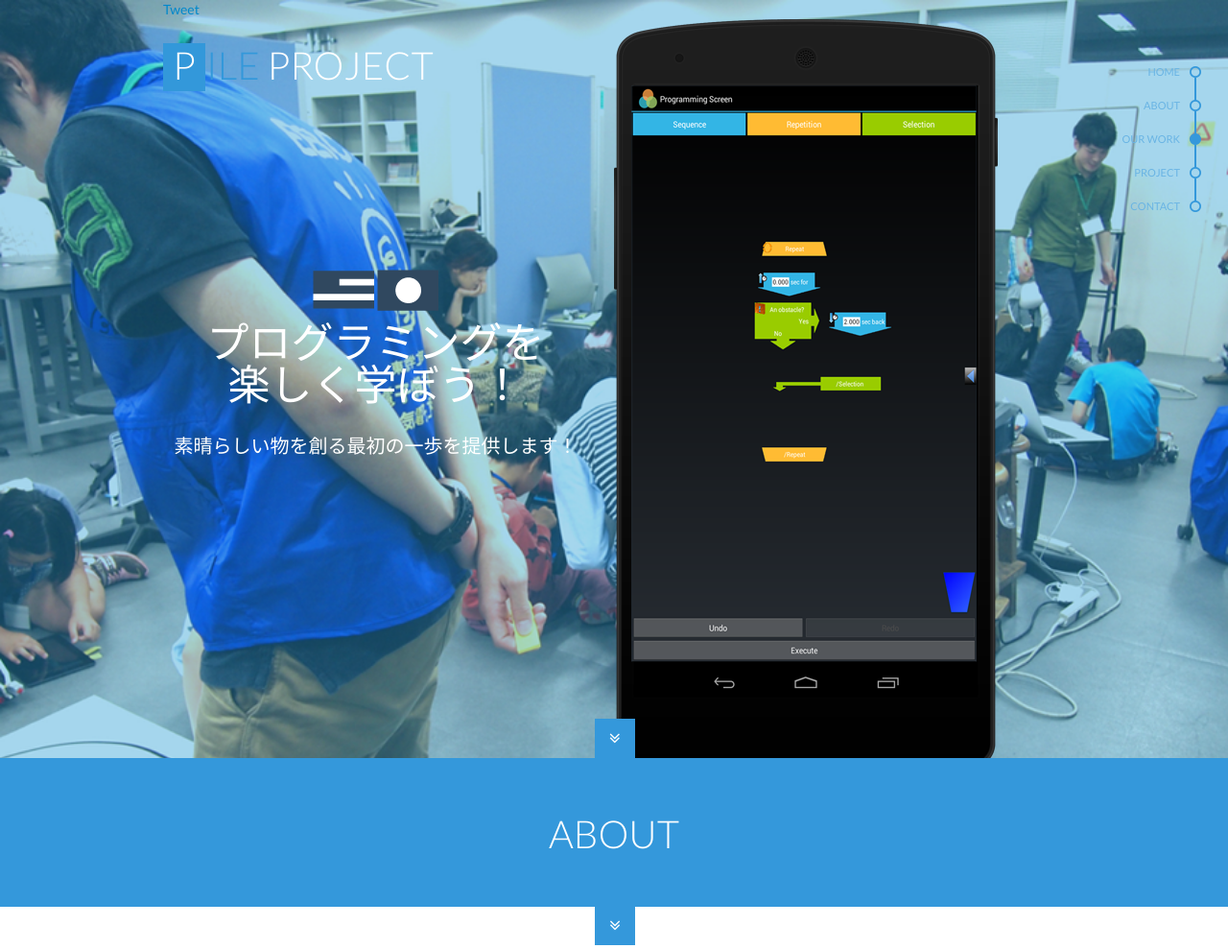
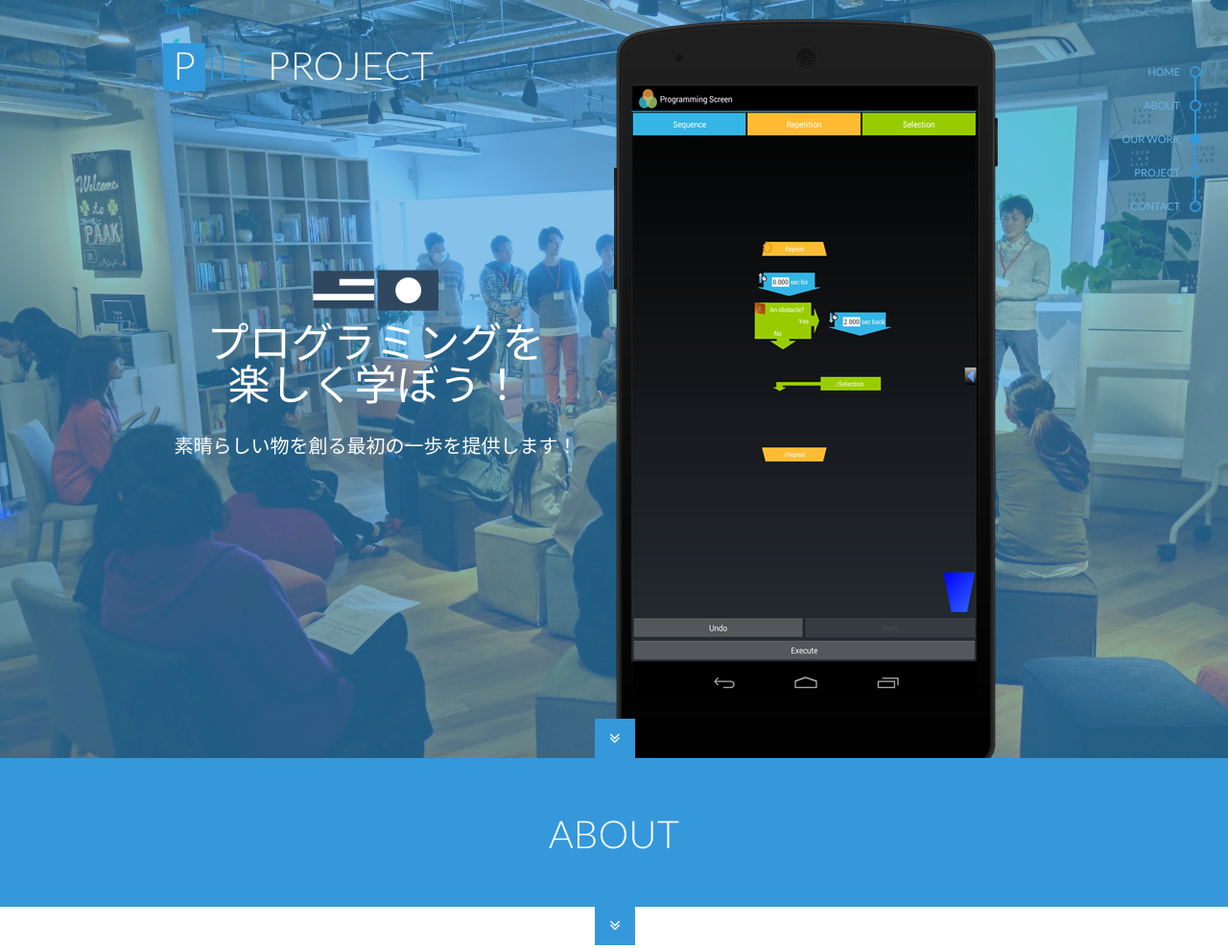
Before and after one commit to PileProject/www, a PHP site: page / in a window 1280 px wide. Shown: the top 989 px of the page at 96% size. Run offline with PHP 8.4, Linux system fonts and the light colour scheme; some libraries are stand-ins or nearby versions.

Commit message:
no message

```diff
--- a/pile_drive/css/style.css
+++ b/pile_drive/css/style.css
@@ -165,7 +165,7 @@ a, #primary, .item_box .icon, .team, .team .social, .team .social a, .service_ic
 .header {
 	position: relative;
 	width: 100%;
-	background: url(../images/P5173773.png) center top no-repeat fixed #34495e;
+	background: url(../images/18594169135_d6f219bbb5_o.jpg) center top no-repeat fixed #34495e;
 	-webkit-background-size: cover;
 	-moz-background-size: cover;
 	-o-background-size: cover;
```
Also changed, not shown: pile_drive/images/18319852076_f746cbe3fb_z.jpg (deleted), pile_drive/images/18594169135_d6f219bbb5_o.jpg (added).
